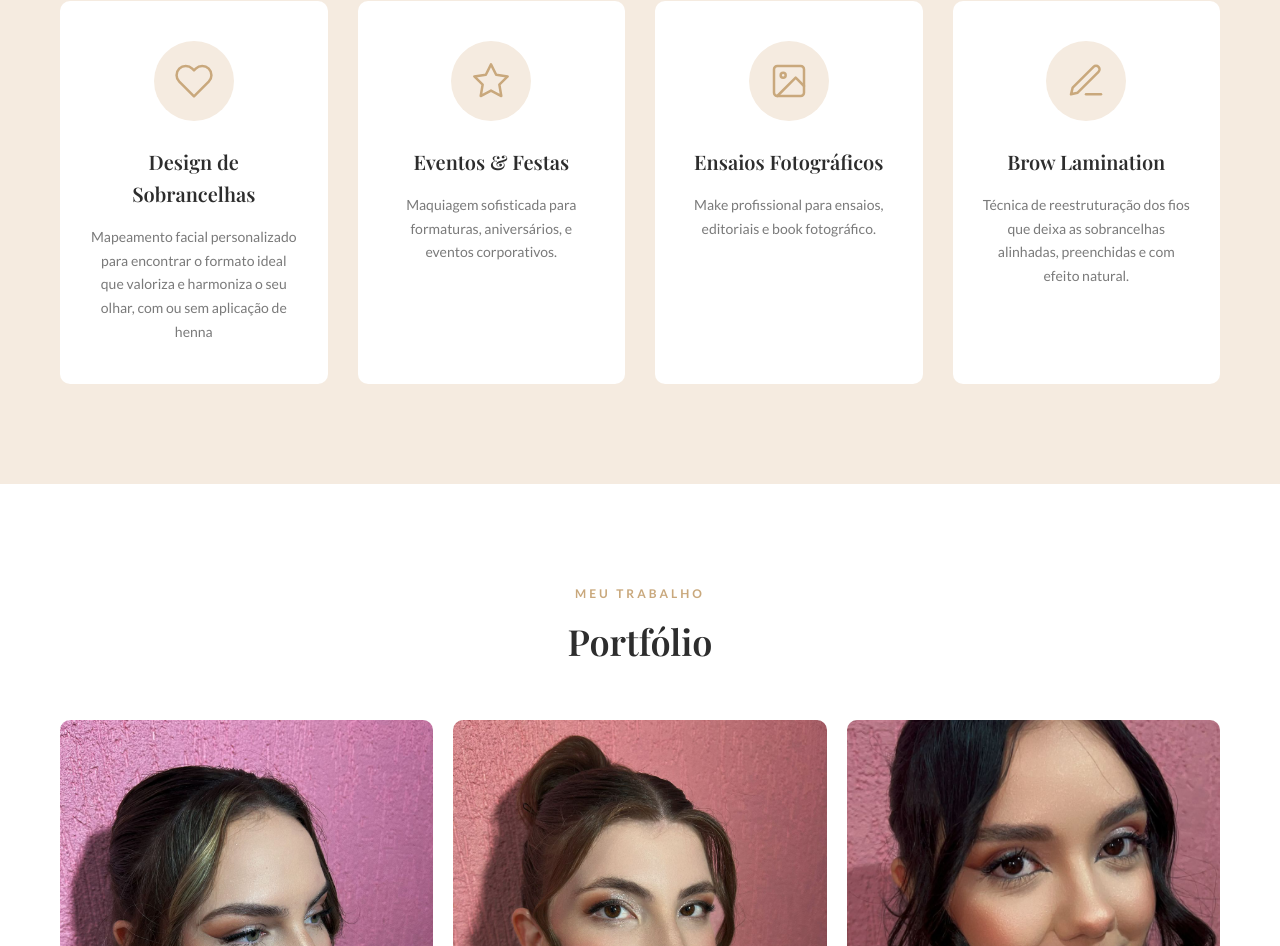
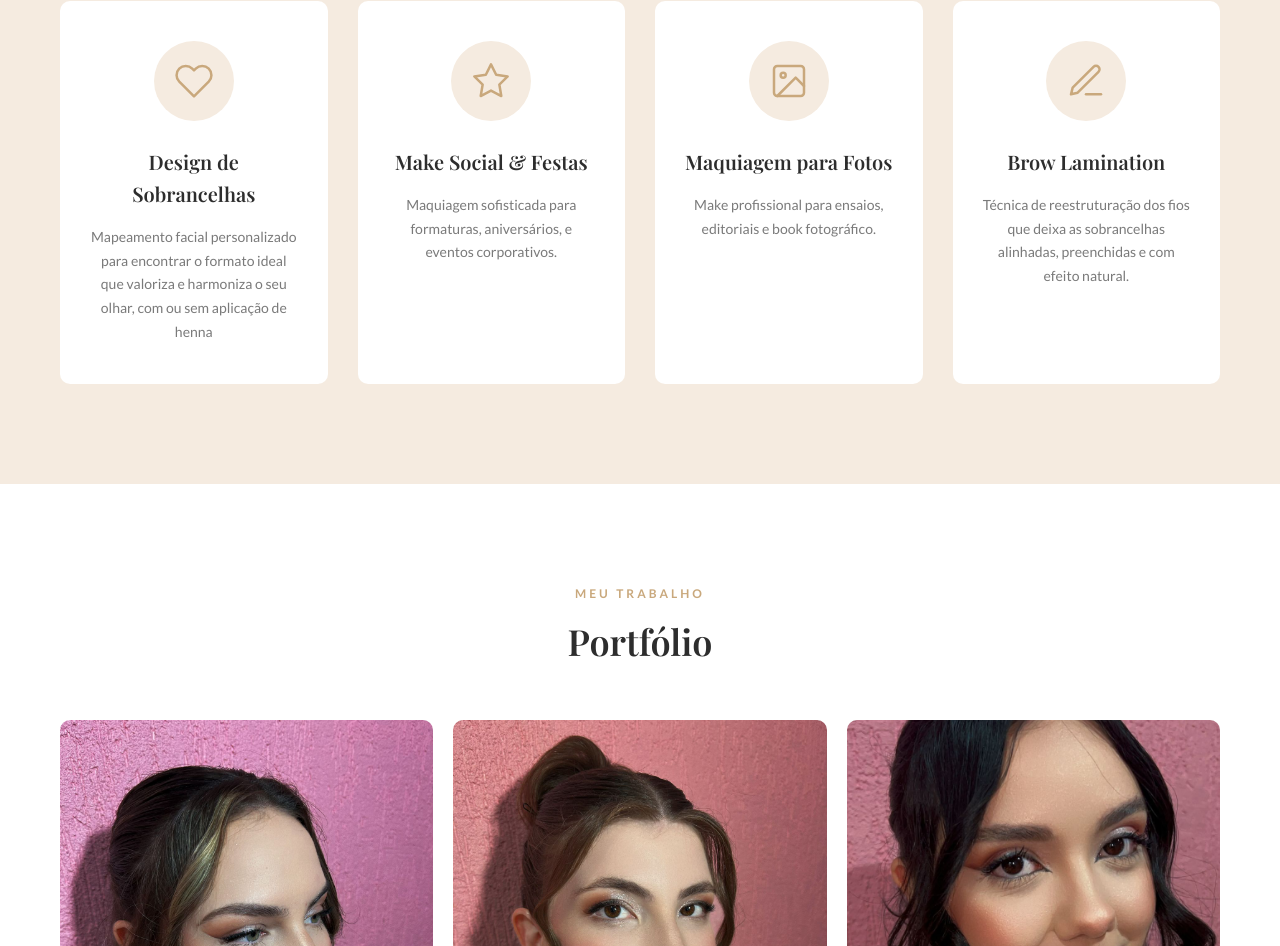
Before and after one commit to Tonatinho/Site-Maria-Vitoria, a website: page index.html in a window 1280 px wide. Shown: the part 1976-2922 px from the top of the page. Drawn offline with nearby package versions, Linux system fonts and the light colour scheme.

Commit message:
Arrumando site

```diff
--- a/index.html
+++ b/index.html
@@ -122,7 +122,7 @@ No design do olhar, sou especialista em Brow Lamination. Essa técnica moderna p
               <polygon points="12 2 15.09 8.26 22 9.27 17 14.14 18.18 21.02 12 17.77 5.82 21.02 7 14.14 2 9.27 8.91 8.26 12 2"></polygon>
             </svg>
           </div>
-          <h3 class="service-title">Eventos & Festas</h3>
+          <h3 class="service-title">Make Social & Festas</h3>
           <p class="service-description">Maquiagem sofisticada para formaturas, aniversários, e eventos corporativos.</p>
         </div>
         <div class="service-card fade-in">
@@ -133,7 +133,7 @@ No design do olhar, sou especialista em Brow Lamination. Essa técnica moderna p
               <polyline points="21 15 16 10 5 21"></polyline>
             </svg>
           </div>
-          <h3 class="service-title">Ensaios Fotográficos</h3>
+          <h3 class="service-title">Maquiagem para Fotos</h3>
           <p class="service-description">Make profissional para ensaios, editoriais e book fotográfico.</p>
         </div>
         <div class="service-card fade-in">
@@ -305,8 +305,8 @@ No design do olhar, sou especialista em Brow Lamination. Essa técnica moderna p
               <select id="service" name="service" class="form-input">
                 <option value="">Selecione um serviço</option>
                 <option value="Design de Sobrancelhas">Design de Sobrancelhas</option>
-                <option value="Eventos & Festas">Eventos & Festas</option>
-                <option value="Ensaio Fotográfico">Ensaio Fotográfico</option>
+                <option value="Make Social & Festas">Make Social & Festas</option>
+                <option value="Maquiagem para Fotos">Maquiagem para Fotos</option>
                 <option value="Brow Lamination">Brow Lamination</option>
               </select>
             </div>
```
